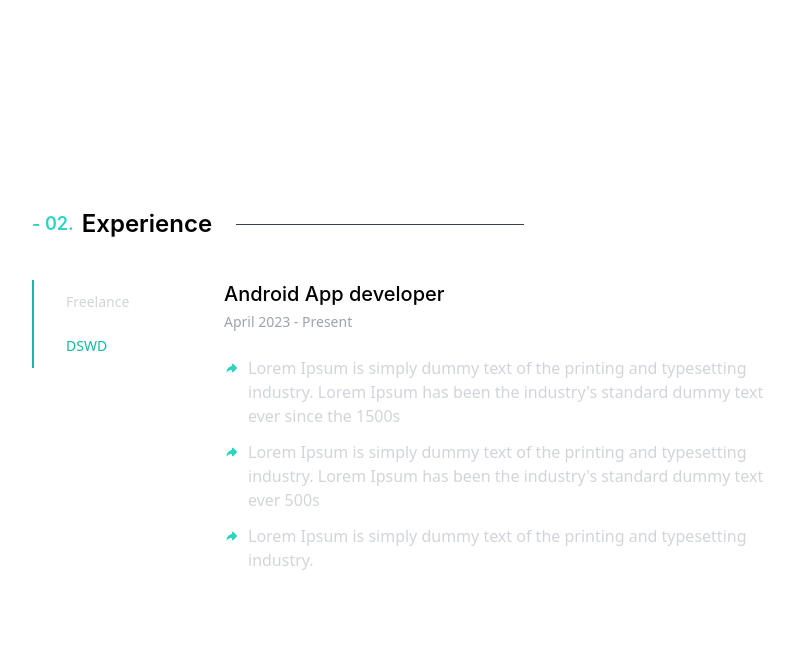
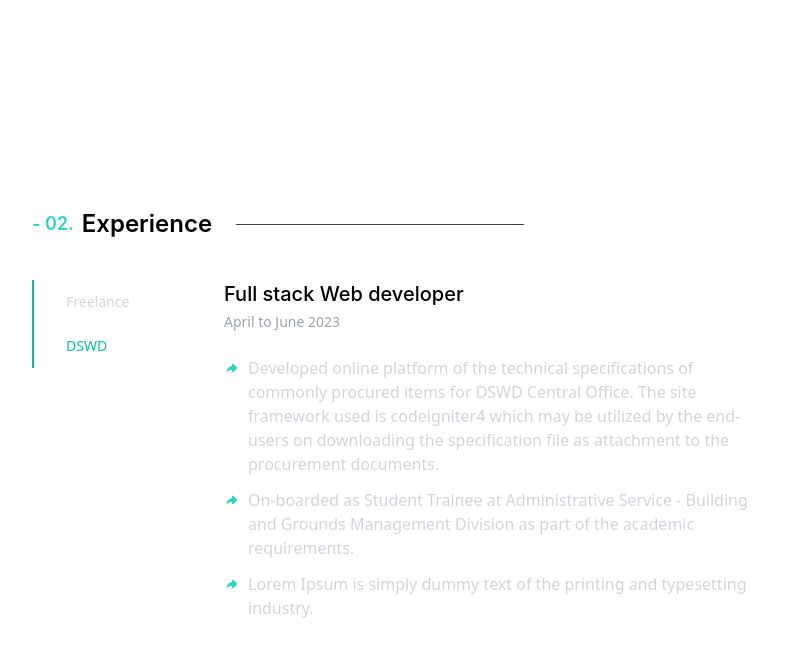
Before and after one commit to jhonmarkprudentevaldezcoder/my-project, a Next.js app: page /Experience in a window 1280 px wide. Both pictures are taken after a click on the item "DSWD". Shown: the top 656 px of the page, without its empty margins (240-1032 px from the left). Built offline with nearby package versions, Linux system fonts and the light colour scheme.

Commit message:
Update Datadynamix.jsx

```diff
--- a/components/Works/Datadynamix.jsx
+++ b/components/Works/Datadynamix.jsx
@@ -11,27 +11,27 @@ const Datadynamix = () => {
       className="w-full"
     >
       <h3 className="flex gap-1 font-medium text-xl font-titleFont">
-        Android App developer
+        Full stack Web developer
       </h3>
       <p className="text-sm mt-1 font-medium text-gray-400">
-        April 2023 - Present
+        April to June 2023
       </p>
       <ul className="mt-6 flex flex-col gap-3">
         <li className="text-base flex gap-2 text-gray-300">
           <span className="text-teal-400 mt-1">
             <TiArrowForward />
           </span>
-          Lorem Ipsum is simply dummy text of the printing and typesetting
-          industry. Lorem Ipsum has been the industry's standard dummy text ever
-          since the 1500s
+         Developed online platform of the technical specifications of
+          commonly procured items for DSWD Central Office.
+          The site framework used is codeigniter4 which may be utilized
+          by the end-users on downloading the specification file as attachment
+          to the procurement documents.
         </li>
         <li className="text-base flex gap-2 text-gray-300">
           <span className="text-teal-400 mt-1">
             <TiArrowForward />
           </span>
-          Lorem Ipsum is simply dummy text of the printing and typesetting
-          industry. Lorem Ipsum has been the industry's standard dummy text ever
-          500s
+         On-boarded as Student Trainee at Administrative Service - Building and Grounds Management Division as part of the academic requirements.
         </li>
         <li className="text-base flex gap-2 text-gray-300">
           <span className="text-teal-400 mt-1">
```
